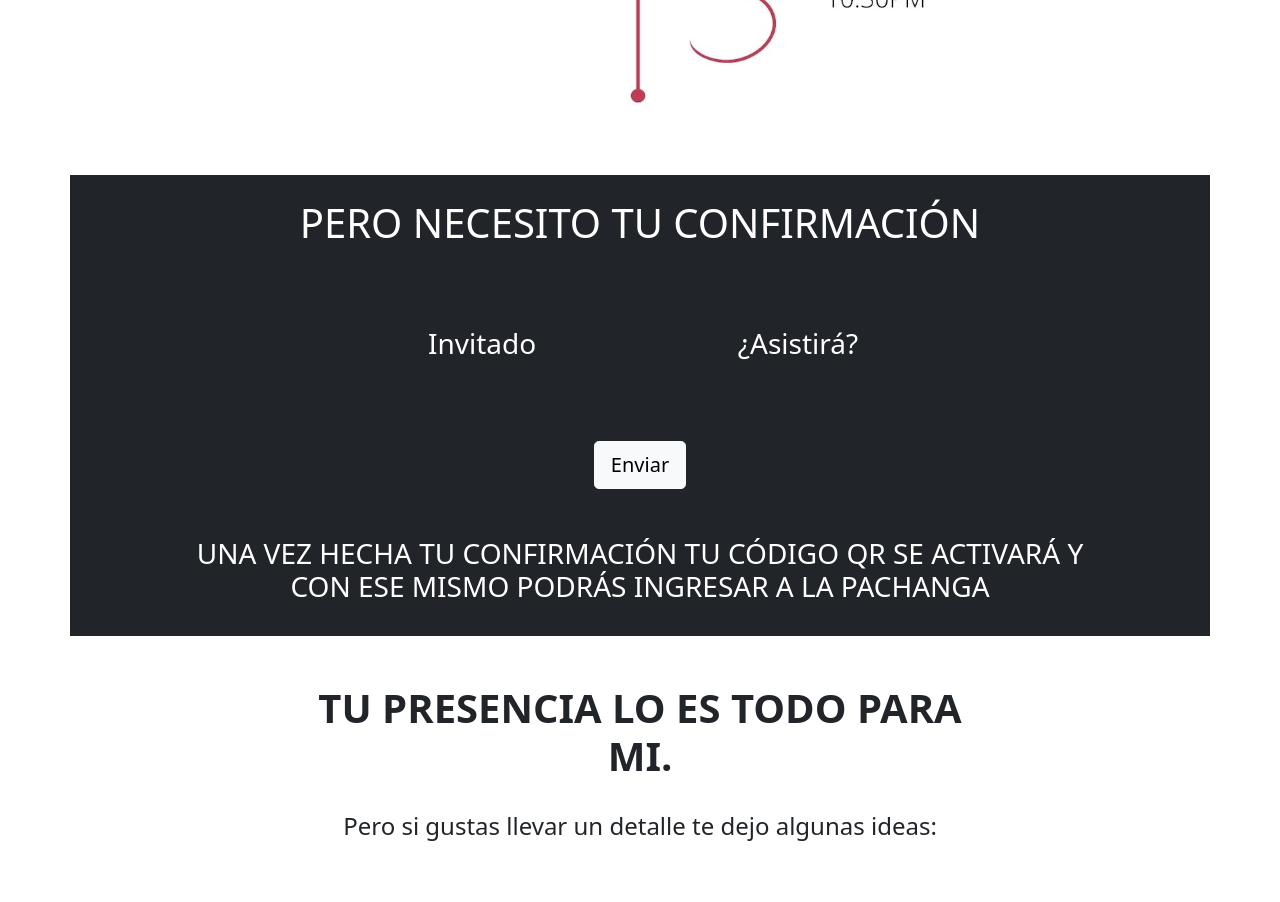
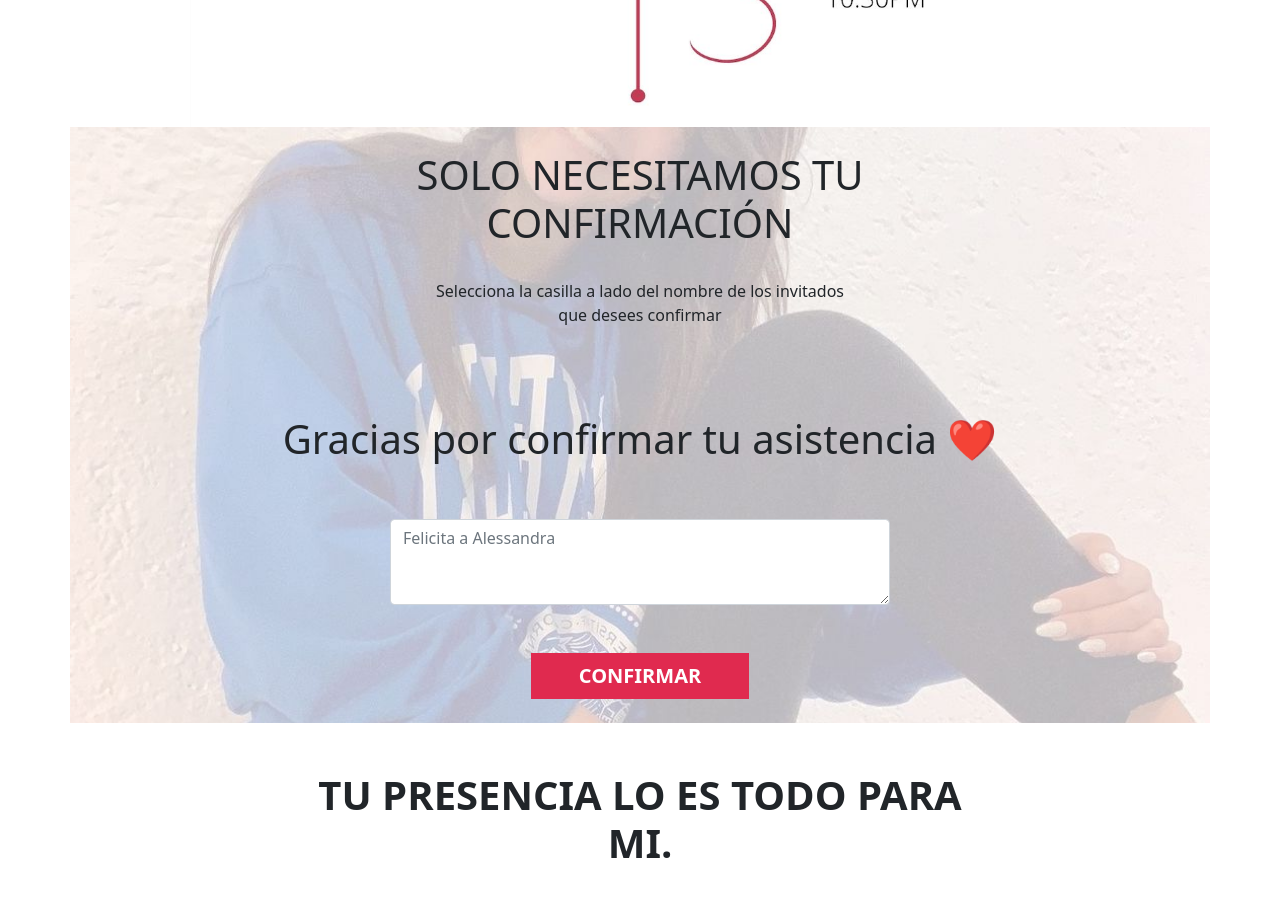
Before and after one commit to FernandoFigueroa14/sweet16, a React (Create React App) app: page / in a window 1280 px wide. Shown: the part 2840-3742 px from the top of the page. Built offline with nearby package versions, Linux system fonts and the light colour scheme; a web font is replaced by a local one.

Commit message:
new design

```diff
--- a/src/App.css
+++ b/src/App.css
@@ -82,10 +82,22 @@
   background-position: center;
 }
 
+.confirmacion {
+  min-height: 50vh;
+  background-image: url('./images/pame.jpg');
+  background-size: cover;
+  background-repeat: no-repeat;
+  background-position: center;
+}
+
 .b-map{
   background-color: #e02a4f;
   color: white;
   border: none;
+}
+
+.text-confirmacion{
+  max-width: 500px;
 }
 
 @media (max-width: 768px) {
--- a/src/Confirmacion.js
+++ b/src/Confirmacion.js
@@ -42,6 +42,11 @@ function Confirmacion() {
             body: JSON.stringify(invitados)
         })
         setDisabled(true);
+        invitados.map(inv => {
+            if(inv.confirmado === 0){
+                setDisabled(false);
+            }
+        });
         swal({
             title: "¡Listo!",
             text: "Gracias por confirmar",
@@ -58,52 +63,42 @@ function Confirmacion() {
     }, []);
 
   return (
-    <Container className='bg-dark'>
-      <Row className="justify-content-center text-center m-5">
-        <Col className="text-center text-white">
-            <h1 className="py-4">PERO NECESITO TU CONFIRMACIÓN</h1>
+    <Container className='confirmacion'>
+      <Row className="justify-content-center text-center">
+        <Col className="text-center">
+            <h1 className="py-4">SOLO NECESITAMOS TU <br/> CONFIRMACIÓN</h1>
+            <p>
+                Selecciona la casilla a lado del nombre de los invitados <br/> que desees confirmar
+            </p>
             <div className="py-4">
-                <Container>
-                    <Row className="justify-content-center text-center">
-                        <Col className="text-center" sm="4">
-                            <h3 className="py-4">Invitado</h3>
-                        </Col>
-                        <Col className="text-center" sm="4">
-                            <h3 className="py-4">¿Asistirá?</h3>
-                        </Col>
-                    </Row>
-                </Container>
-
-                {invitados.map((invitado, index) => (
+                {invitados.map((invitado, index) => {
+                    if (invitado.confirmado === 0) {
+                        return(
                             <Container key={index}>
                                 <Row className="justify-content-center text-center">
-                            <Col className="text-center" sm="4">
-                                <p> {invitado.invitado}</p>
-                            </Col>
-                            <Col className="text-center" sm="4">
+                                    <Col className="text-center">
                                         <Form.Check
                                             inline
-                                    type="radio"
-                                    label="Sí"
-                                    onChange= {() => { invitados[index].confirmado = 1; setInvitados(invitados); }}
-                                />
-                                <Form.Check
-                                    inline
-                                    type="radio"
-                                    label="No"
-                                    onChange={() => { invitados[index].confirmado = 0; setInvitados(invitados); }}
+                                            type="checkbox"
+                                            label={invitado.invitado}
+                                            onChange= {() => { invitados[index].confirmado = invitados[index].confirmado === 0 ? 1 : 0; setInvitados(invitados); console.log(invitados); }}
                                         />
                                     </Col>
                                 </Row>
                             </Container>
-                ))}
+                        )
+                    }
+                })}
+            </div>
+            {disabled || invitados.length === 0 ? <h1 className="py-4">Gracias por confirmar tu asistencia ❤️</h1> : <h1 className="d-none"></h1>}
+            <div className="py-4 d-flex justify-content-center">
+                <Form.Control as="textarea" placeholder='Felicita a Alessandra' rows={3} className="text-confirmacion" />
             </div>
             <div className="py-4">
-                <Button onClick={confirmarInvitado} disabled={disabled} variant="light" size="lg">
-                    Enviar
-                </Button>
+                <button onClick={confirmarInvitado} disabled={disabled} className='fs-5 fw-bold b-map py-2 px-5 mx-5' size="lg">
+                    CONFIRMAR
+                </button>
             </div>
-            <h3 className="py-4">UNA VEZ HECHA TU CONFIRMACIÓN TU CÓDIGO QR SE ACTIVARÁ Y <br/> CON ESE MISMO PODRÁS INGRESAR A LA PACHANGA</h3>
         </Col>
       </Row>
     </Container>
```
Lines whose indentation alone changed are shown as unchanged.
